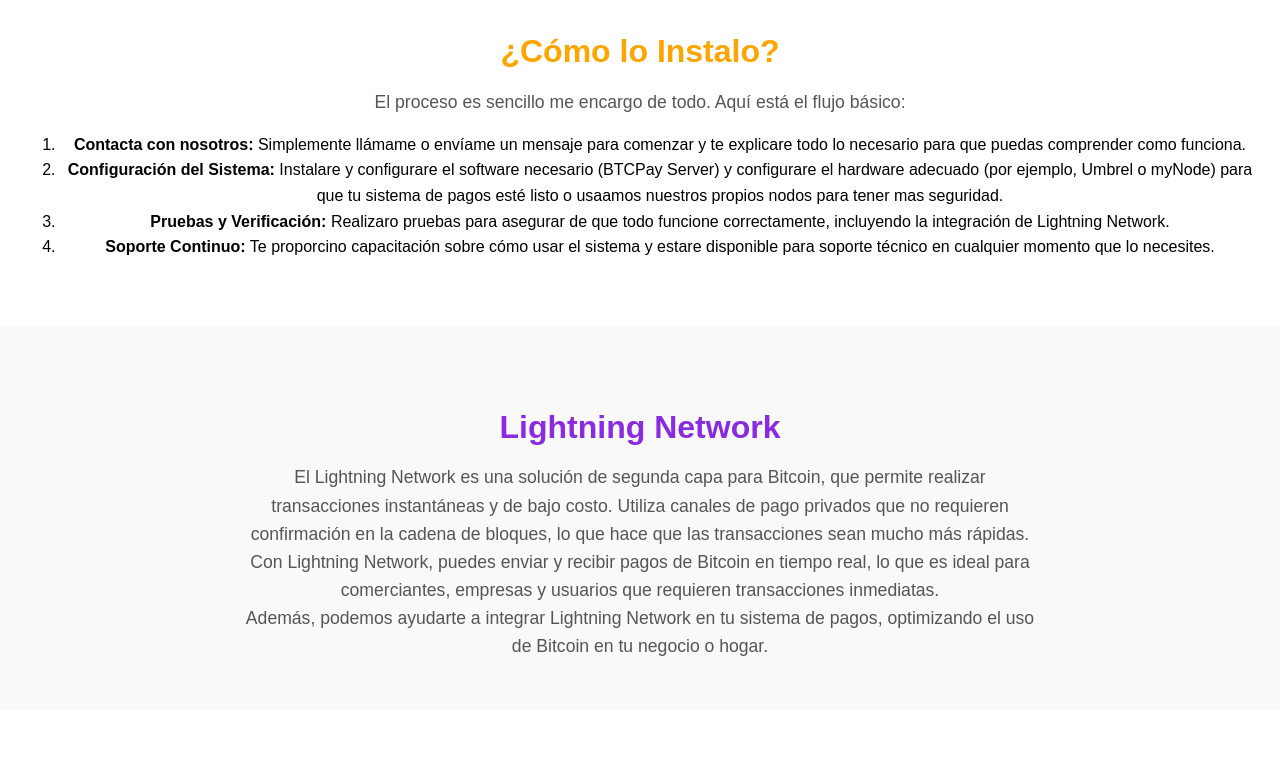
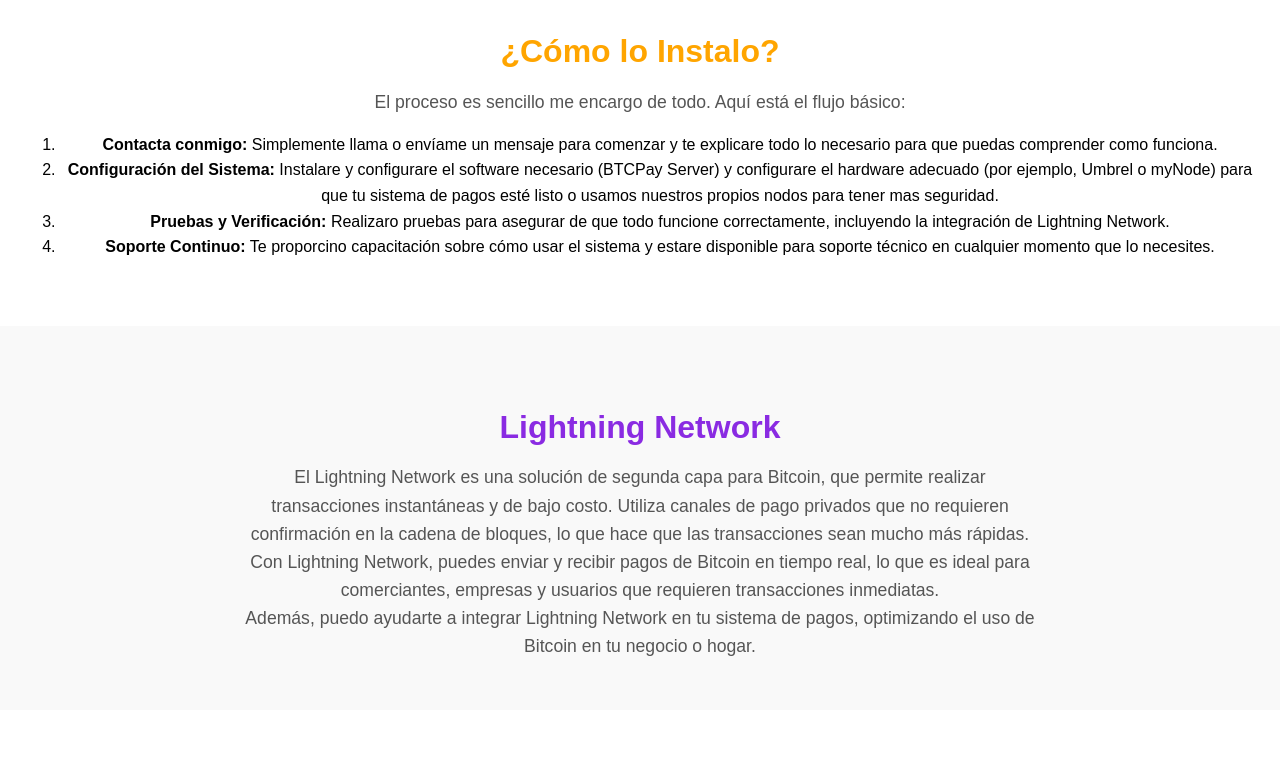
Before and after one commit to edgarcolucci/Btc-lightning-informacion, a plain HTML site: page index.html in a window 1280 px wide. Shown: the part 1680-2464 px from the top of the page. Drawn offline with Linux system fonts and the light colour scheme.

Commit message:
Update index.html

```diff
--- a/index.html
+++ b/index.html
@@ -138,8 +138,8 @@
       <h2>¿Cómo lo Instalo?</h2>
       <p>El proceso es sencillo me encargo de todo. Aquí está el flujo básico:</p>
       <ol>
-        <li><strong>Contacta con nosotros:</strong> Simplemente llámame o envíame un mensaje para comenzar y te explicare todo lo necesario para que puedas comprender como funciona.</li>
-        <li><strong>Configuración del Sistema:</strong> Instalare y configurare el software necesario (BTCPay Server) y configurare el hardware adecuado (por ejemplo, Umbrel o myNode) para que tu sistema de pagos esté listo o usaamos nuestros propios nodos para tener mas seguridad.</li>
+        <li><strong>Contacta conmigo:</strong> Simplemente llama o envíame un mensaje para comenzar y te explicare todo lo necesario para que puedas comprender como funciona.</li>
+        <li><strong>Configuración del Sistema:</strong> Instalare y configurare el software necesario (BTCPay Server) y configurare el hardware adecuado (por ejemplo, Umbrel o myNode) para que tu sistema de pagos esté listo o usamos nuestros propios nodos para tener mas seguridad.</li>
         <li><strong>Pruebas y Verificación:</strong> Realizaro pruebas para asegurar de que todo funcione correctamente, incluyendo la integración de Lightning Network.</li>
         <li><strong>Soporte Continuo:</strong> Te proporcino capacitación sobre cómo usar el sistema y estare disponible para soporte técnico en cualquier momento que lo necesites.</li>
       </ol>
@@ -149,7 +149,7 @@
    <h2 style="color: #8A2BE2;">Lightning Network</h2>
     <p>El Lightning Network es una solución de segunda capa para Bitcoin, que permite realizar transacciones instantáneas y de bajo costo. Utiliza canales de pago privados que no requieren confirmación en la cadena de bloques, lo que hace que las transacciones sean mucho más rápidas.</p>
     <p>Con Lightning Network, puedes enviar y recibir pagos de Bitcoin en tiempo real, lo que es ideal para comerciantes, empresas y usuarios que requieren transacciones inmediatas.</p>
-    <p>Además, podemos ayudarte a integrar Lightning Network en tu sistema de pagos, optimizando el uso de Bitcoin en tu negocio o hogar.</p>
+    <p>Además, puedo ayudarte a integrar Lightning Network en tu sistema de pagos, optimizando el uso de Bitcoin en tu negocio o hogar.</p>
   </section>
 
   <section id="btcpay-server">
@@ -179,9 +179,10 @@
     <li><strong>Soporte:</strong> Estoy disponible para resolver problemas técnicos y brindar asistencia cuando la necesites.</li>
     <li><strong>Información:</strong> Te proporciono material y guía para que comprendas el sistema y sus beneficios.</li>
   </ul>
-      mas info en: https://docs.btcpayserver.org/Guide/ </section>
+<p>Para más información, consulta la <a href="https://docs.btcpayserver.org/Guide" target="_blank" rel="noopener">Documentación de BTCPayServer</a>.</p>
+</section>
   <p>
-    Con BTCPay Server, transformarás tu negocio al ofrecer un método de pago moderno, seguro y descentralizado.
+    Con BTCPay Server, transformarás tu negocio al ofrecer un método de pago innovador, seguro y descentralizado.
   </p>
 </section>
 
```
